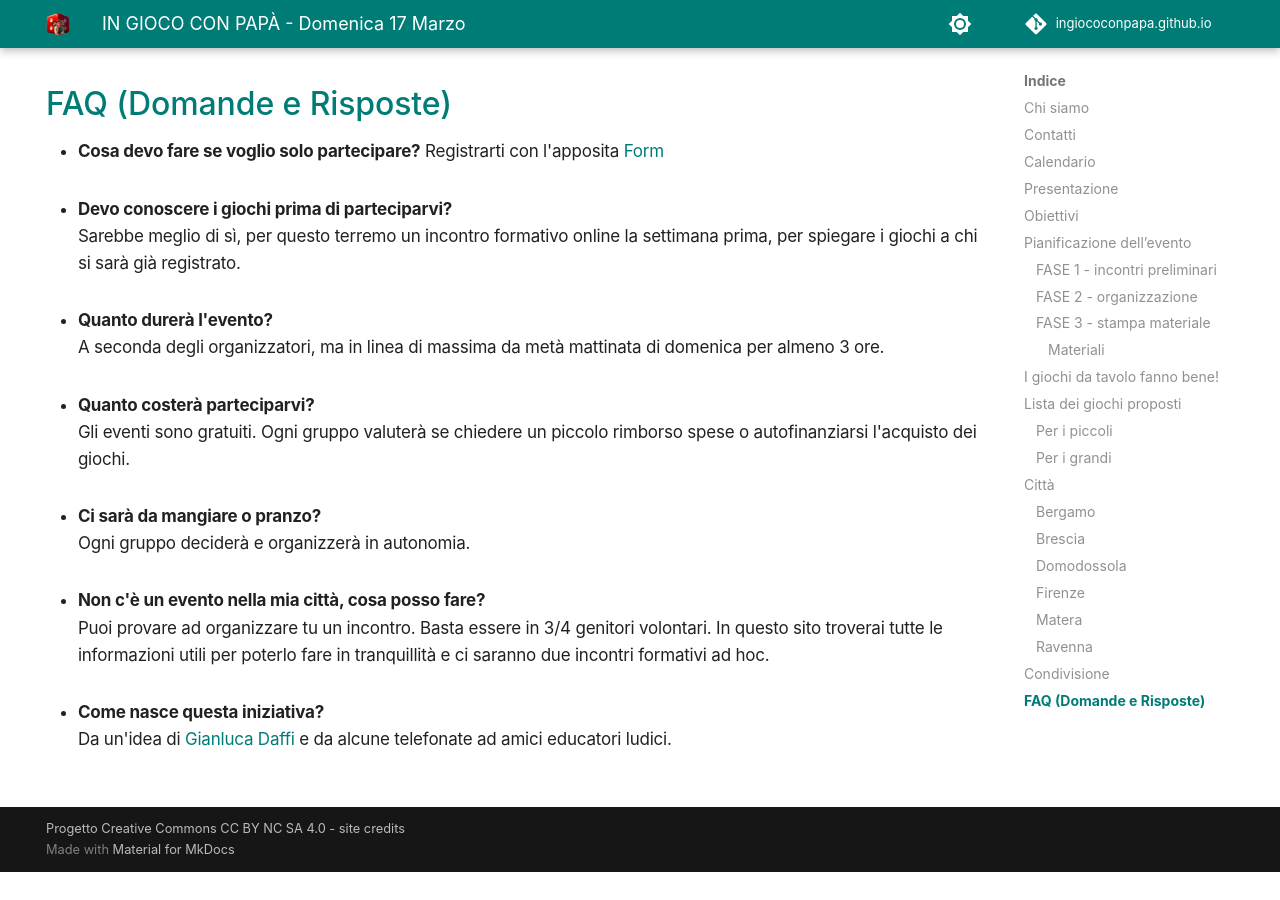
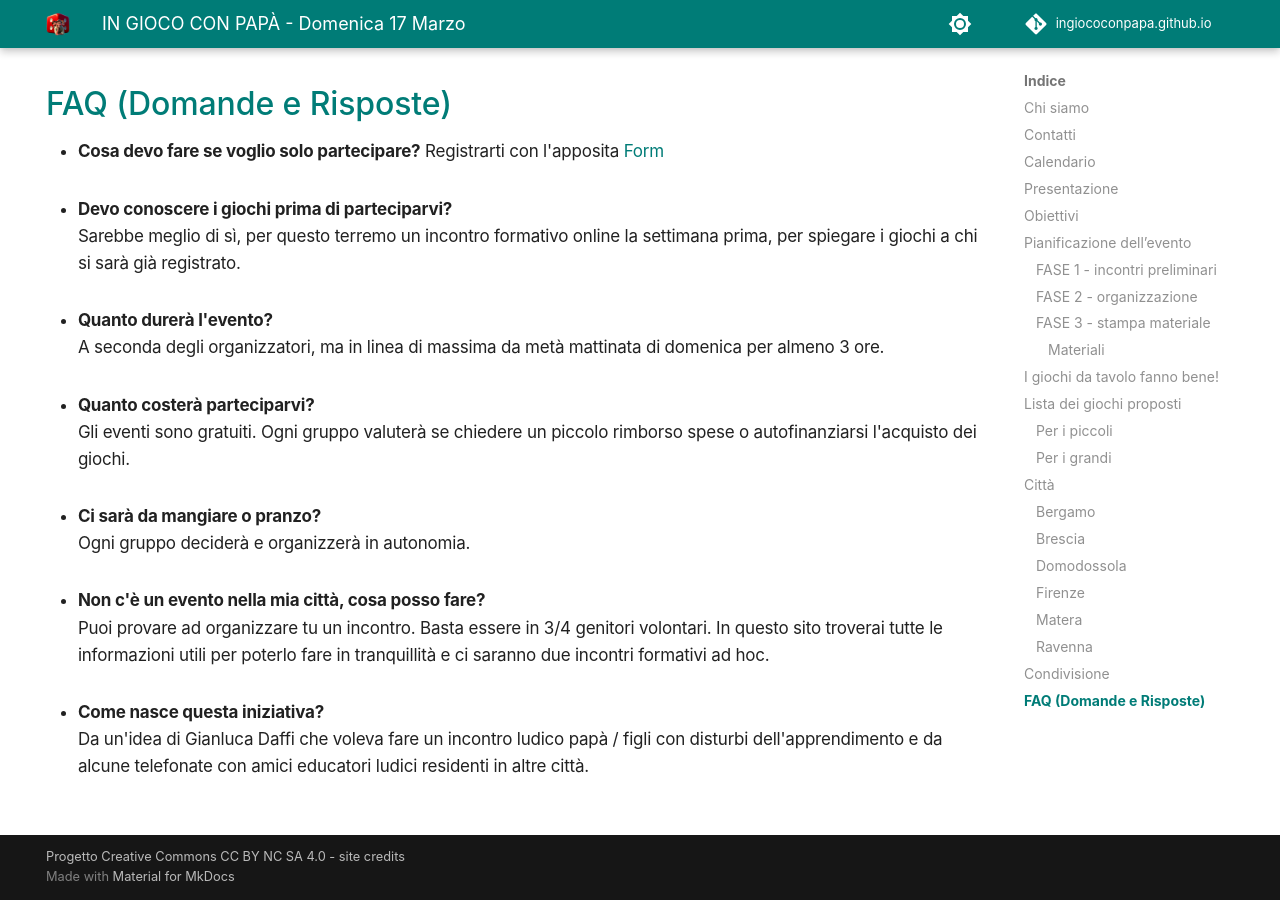
Before and after one commit to ingiococonpapa/ingiococonpapa.github.io, an MkDocs documentation site: the page built from docs/index.md, in a window 1280 px wide and 900 px high, scrolled down 8082 px. Built offline with MkDocs 1.6.1 and Material for MkDocs 9.7.7, drawn with Linux system fonts in a browser that asks for light colours; comment, search, counter and statistics services are not loaded; before the commit the page ends 8954 px from its top, so only the background shows below that.

Commit message:
Update index.md

```diff
--- a/docs/index.md
+++ b/docs/index.md
@@ -209,4 +209,4 @@ Ogni gruppo deciderà e organizzerà in autonomia.
 Puoi provare ad organizzare tu un incontro. Basta essere in 3/4 genitori volontari. In questo sito troverai tutte le informazioni utili per poterlo fare in tranquillità e ci saranno due incontri formativi ad hoc.
 
 - **Come nasce questa iniziativa?**
-Da un'idea di [Gianluca Daffi](https://www.gianlucadaffi.it/) e da alcune telefonate ad amici educatori ludici.
+Da un'idea di Gianluca Daffi che voleva fare un incontro ludico papà / figli con disturbi dell'apprendimento e da alcune telefonate con amici educatori ludici residenti in altre città.
```
